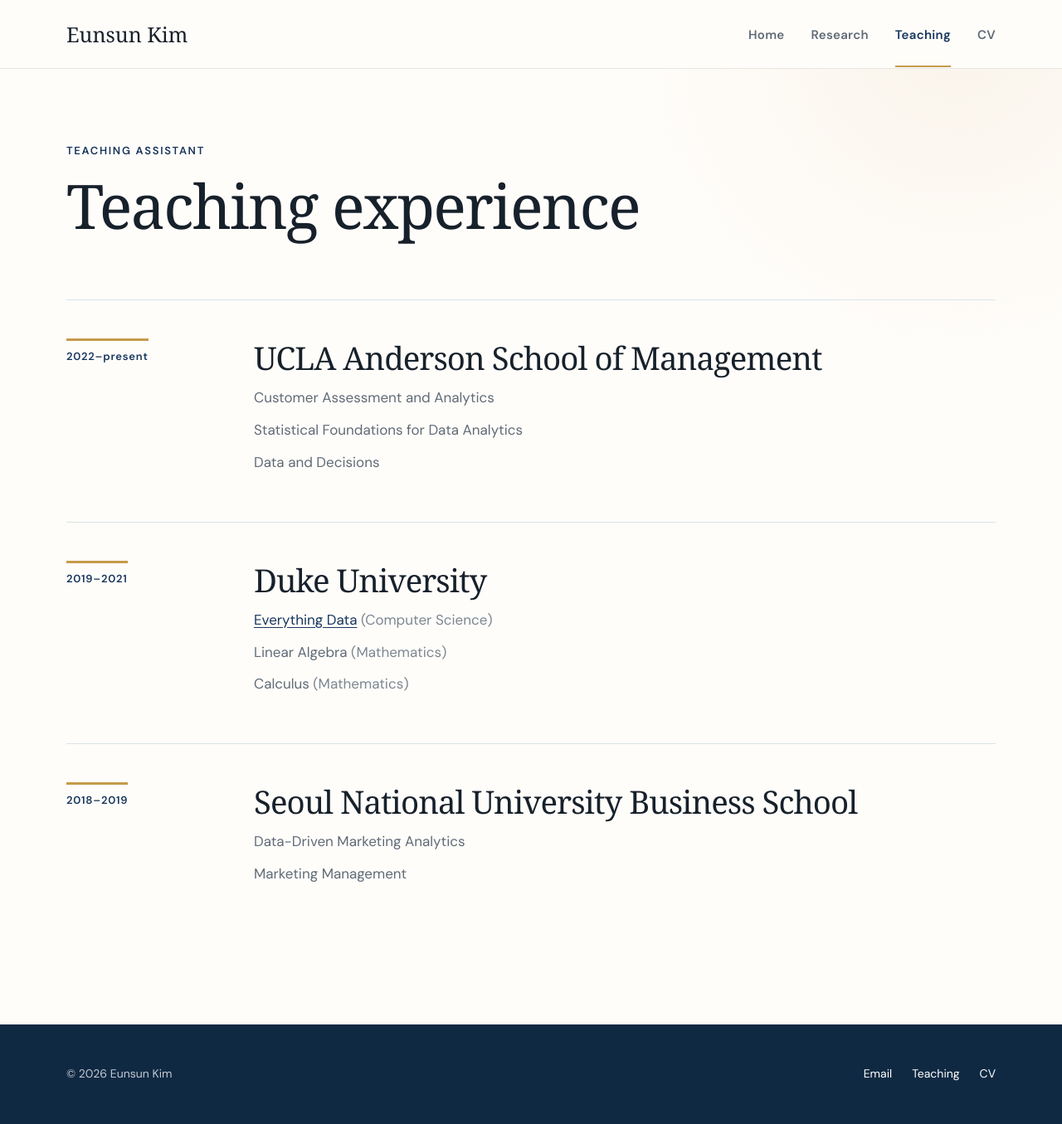
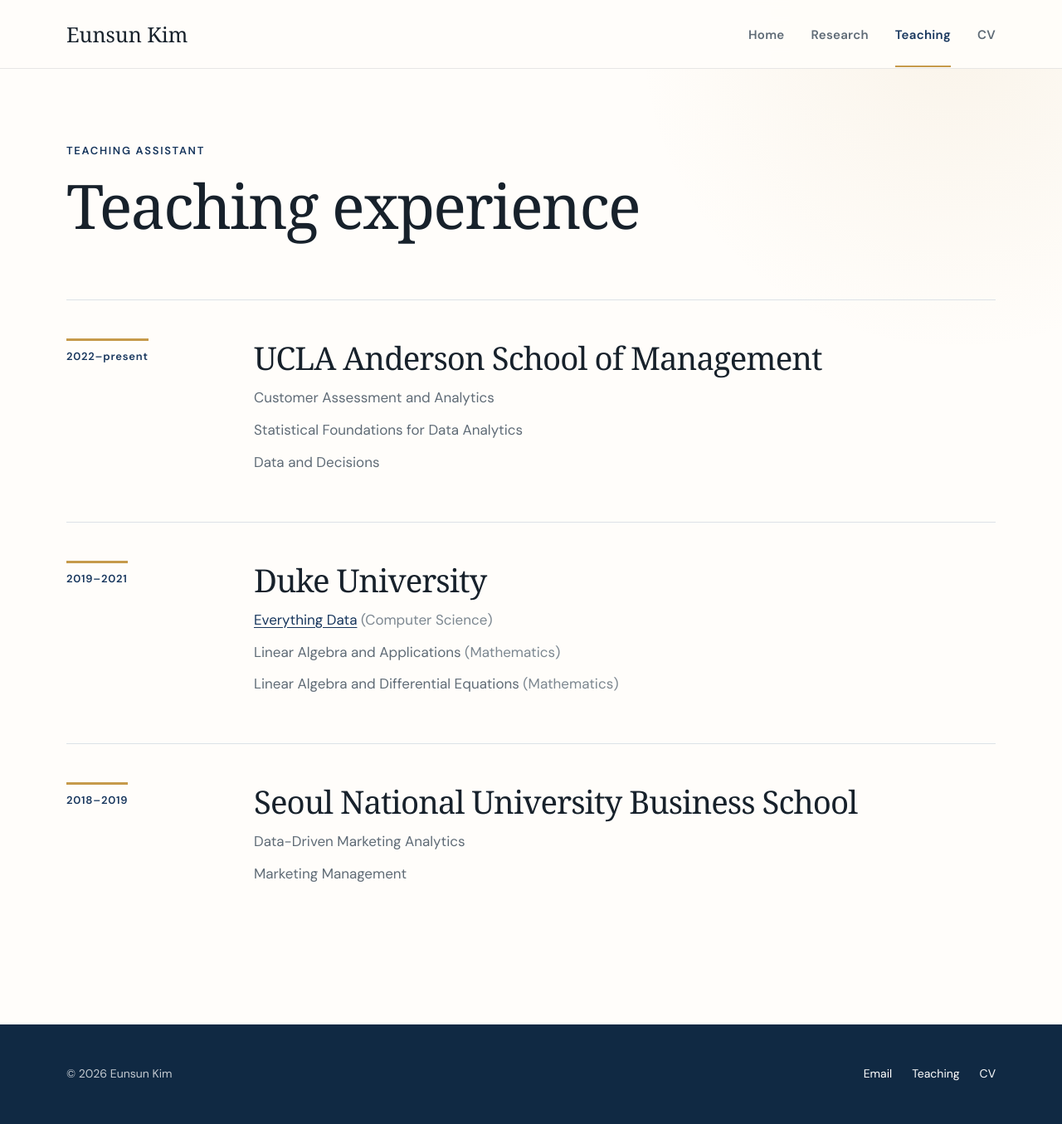
Before and after one commit to eskim14/eskim14.github.io, a Jekyll site: the page built from teaching.md, in a window 1280 px wide. Shown: the whole page at 83% size. Built offline with Jekyll 4.4.1, drawn with Linux system fonts in a browser that asks for light colours; some web fonts are replaced.

Commit message:
Correct Duke course titles

```diff
--- a/teaching.md
+++ b/teaching.md
@@ -29,8 +29,8 @@ permalink: /teaching/
       <h2>Duke University</h2>
       <ul>
         <li><a href="https://sites.duke.edu/compsci216s2021/">Everything Data</a> <span>(Computer Science)</span></li>
-        <li>Linear Algebra <span>(Mathematics)</span></li>
-        <li>Calculus <span>(Mathematics)</span></li>
+        <li>Linear Algebra and Applications <span>(Mathematics)</span></li>
+        <li>Linear Algebra and Differential Equations <span>(Mathematics)</span></li>
       </ul>
     </div>
   </article>
```
